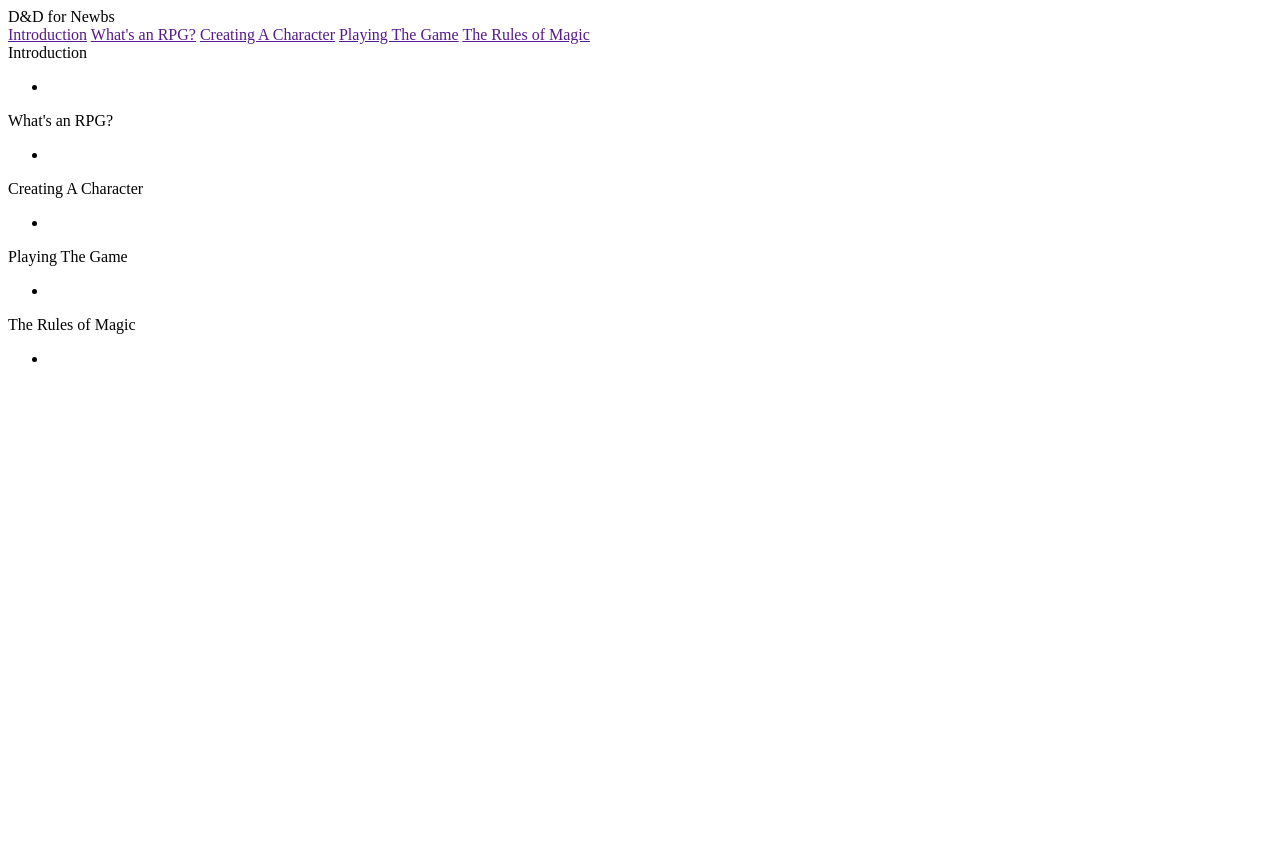
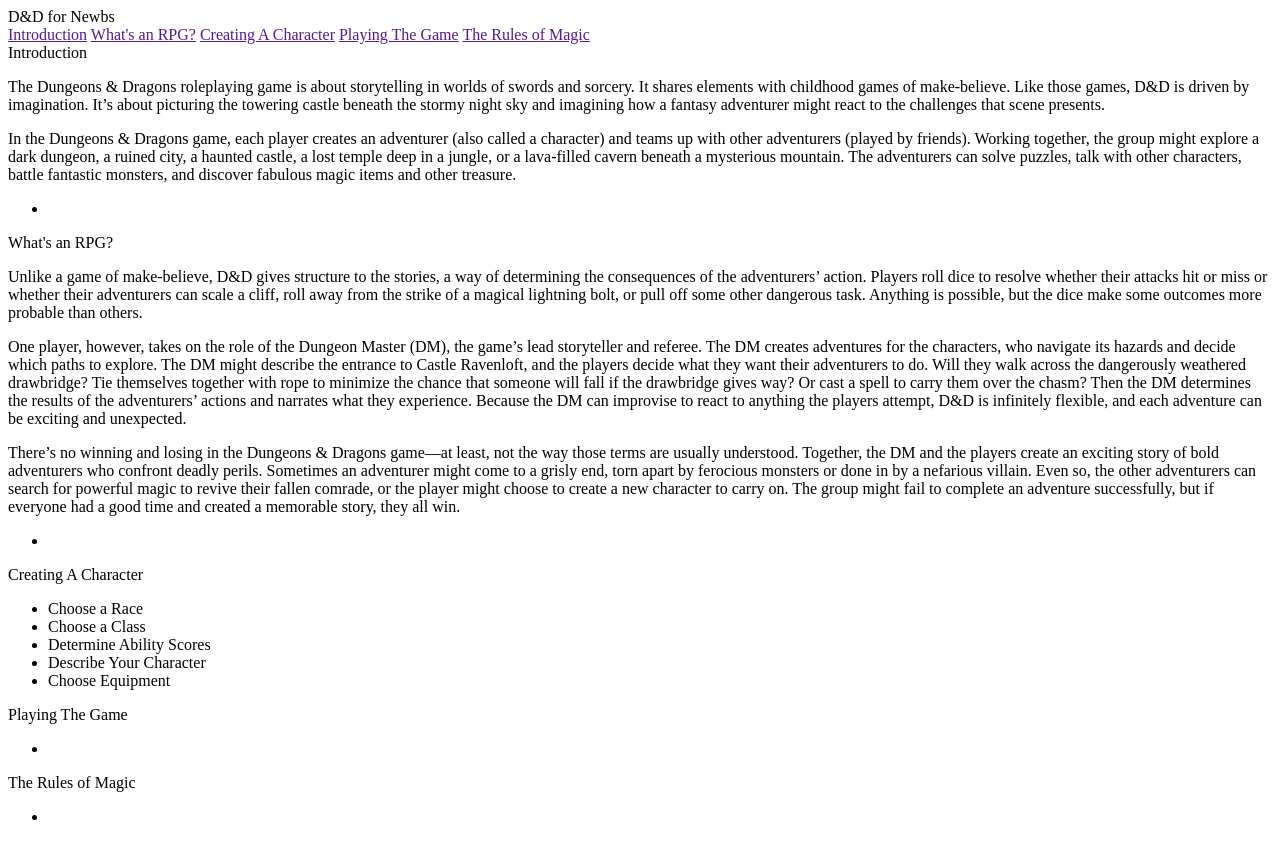
Before and after one commit to ryanroat/FCCTechDoc, a plain HTML site: page index.html in a window 1280 px wide. Before the commit the page ends 800 px from the top, so only its background shows below. Drawn offline with Linux system fonts and the light colour scheme.

Commit message:
body text

```diff
--- a/index.html
+++ b/index.html
@@ -19,8 +19,8 @@
         <main id="main-doc">
             <section class="main-section" id="introduction">
                 <header>Introduction</header>
-                <p></p>
-                <p></p>
+                <p>The Dungeons & Dragons roleplaying game is about storytelling in worlds of swords and sorcery. It shares elements with childhood games of make-believe. Like those games, D&D is driven by imagination. It’s about picturing the towering castle beneath the stormy night sky and imagining how a fantasy adventurer might react to the challenges that scene presents.</p>
+                <p>In the Dungeons & Dragons game, each player creates an adventurer (also called a character) and teams up with other adventurers (played by friends). Working together, the group might explore a dark dungeon, a ruined city, a haunted castle, a lost temple deep in a jungle, or a lava-filled cavern beneath a mysterious mountain. The adventurers can solve puzzles, talk with other characters, battle fantastic monsters, and discover fabulous magic items and other treasure.</p>
                 <code></code>
                 <ul>
                     <li></li>
@@ -28,8 +28,9 @@
             </section>
             <section class="main-section" id="what's_an_RPG?">
                 <header>What's an RPG?</header>
-                <p></p>
-                <p></p>
+                <p>Unlike a game of make-believe, D&D gives structure to the stories, a way of determining the consequences of the adventurers’ action. Players roll dice to resolve whether their attacks hit or miss or whether their adventurers can scale a cliff, roll away from the strike of a magical lightning bolt, or pull off some other dangerous task. Anything is possible, but the dice make some outcomes more probable than others.</p>
+                <p>One player, however, takes on the role of the Dungeon Master (DM), the game’s lead storyteller and referee. The DM creates adventures for the characters, who navigate its hazards and decide which paths to explore. The DM might describe the entrance to Castle Ravenloft, and the players decide what they want their adventurers to do. Will they walk across the dangerously weathered drawbridge? Tie themselves together with rope to minimize the chance that someone will fall if the drawbridge gives way? Or cast a spell to carry them over the chasm? Then the DM determines the results of the adventurers’ actions and narrates what they experience. Because the DM can improvise to react to anything the players attempt, D&D is infinitely flexible, and each adventure can be exciting and unexpected.</p>
+                <p>There’s no winning and losing in the Dungeons & Dragons game—at least, not the way those terms are usually understood. Together, the DM and the players create an exciting story of bold adventurers who confront deadly perils. Sometimes an adventurer might come to a grisly end, torn apart by ferocious monsters or done in by a nefarious villain. Even so, the other adventurers can search for powerful magic to revive their fallen comrade, or the player might choose to create a new character to carry on. The group might fail to complete an adventure successfully, but if everyone had a good time and created a memorable story, they all win.</p>
                 <code></code>
                 <ul>
                     <li></li>
@@ -41,7 +42,11 @@
                 <p></p>
                 <code></code>
                 <ul>
-                    <li></li>
+                    <li>Choose a Race</li>
+                    <li>Choose a Class</li>
+                    <li>Determine Ability Scores</li>
+                    <li>Describe Your Character</li>
+                    <li>Choose Equipment</li>
                 </ul>
             </section>
             <section class="main-section" id="playing_the_game">
```
